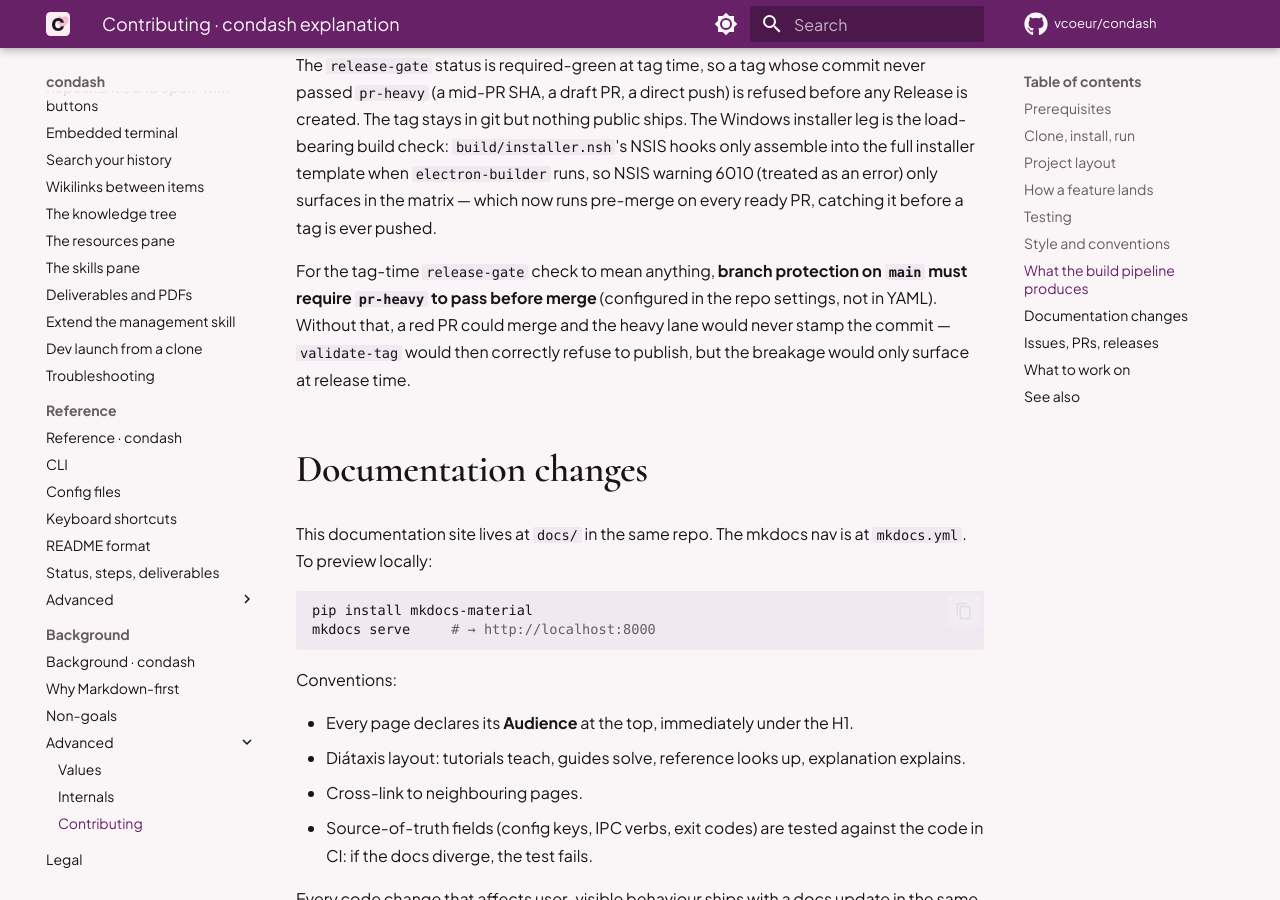
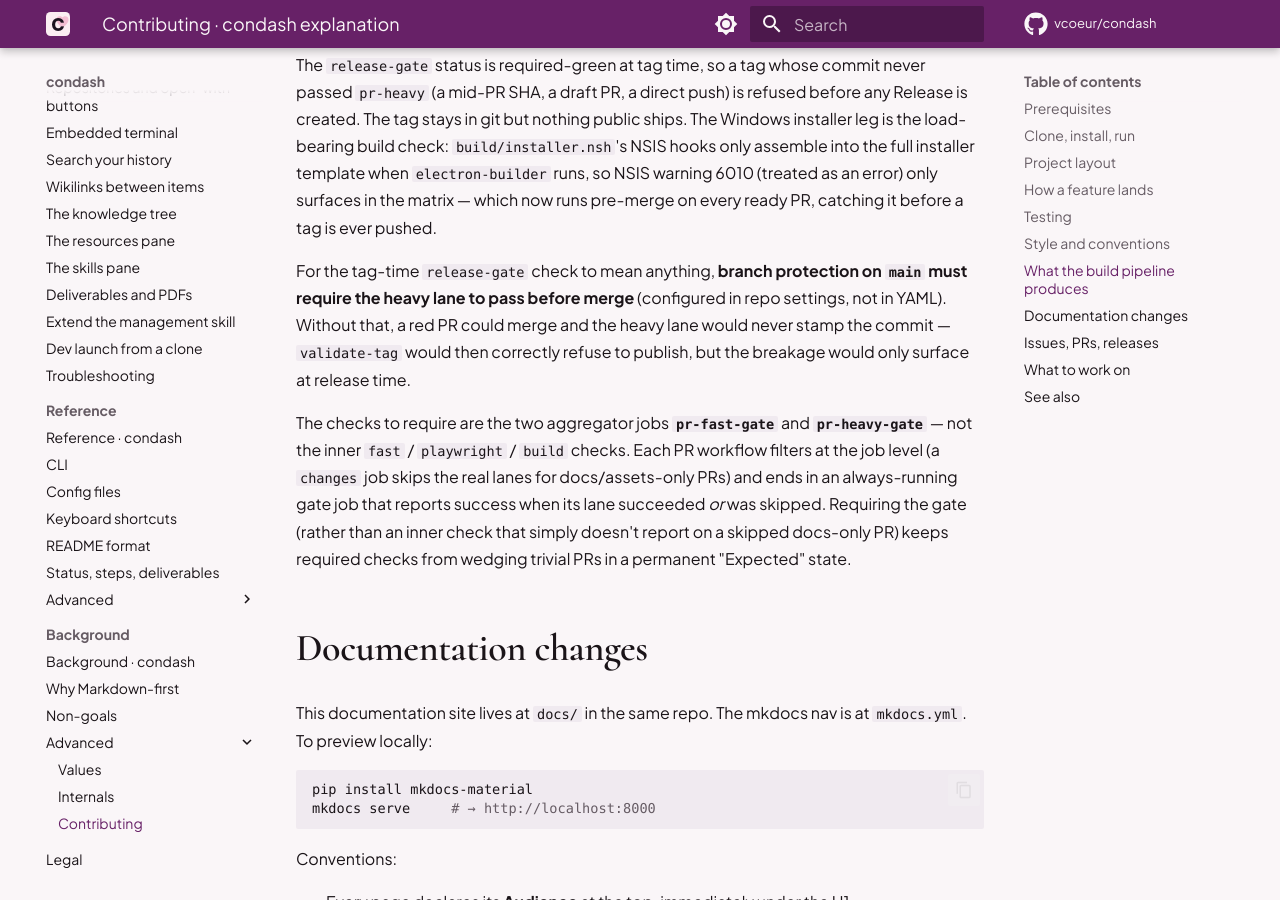
Before and after one commit to vcoeur/condash, an MkDocs documentation site: the page built from docs/explanation/contributing.md, in a window 1280 px wide and 900 px high, scrolled down 4176 px. Built offline with MkDocs 1.6.1 and Material for MkDocs 9.7.7, drawn with Linux system fonts in a browser that asks for light colours; comment, search, counter and statistics services are not loaded.

Commit message:
Add pr-fast-gate/pr-heavy-gate aggregators so required checks settle on docs-only PRs
Move path filtering from workflow-level paths-ignore to a job-level changes detector, and add an always-running gate job per PR workflow. A required check whose workflow never triggers (filtered out) stays stuck Expected and blocks the PR; the gate always reports and passes when its lane succeeded or was skipped. Branch protection should require pr-fast-gate + pr-heavy-gate (not the inner fast/playwright/build checks).

```diff
--- a/docs/explanation/contributing.md
+++ b/docs/explanation/contributing.md
@@ -115,7 +115,9 @@ CI is split into a fast lane, a heavy lane, and a release pipeline. The two test
 
 The `release-gate` status is required-green at tag time, so a tag whose commit never passed `pr-heavy` (a mid-PR SHA, a draft PR, a direct push) is refused before any Release is created. The tag stays in git but nothing public ships. The Windows installer leg is the load-bearing build check: `build/installer.nsh`'s NSIS hooks only assemble into the full installer template when `electron-builder` runs, so NSIS warning 6010 (treated as an error) only surfaces in the matrix — which now runs pre-merge on every ready PR, catching it before a tag is ever pushed.
 
-For the tag-time `release-gate` check to mean anything, **branch protection on `main` must require `pr-heavy` to pass before merge** (configured in the repo settings, not in YAML). Without that, a red PR could merge and the heavy lane would never stamp the commit — `validate-tag` would then correctly refuse to publish, but the breakage would only surface at release time.
+For the tag-time `release-gate` check to mean anything, **branch protection on `main` must require the heavy lane to pass before merge** (configured in repo settings, not in YAML). Without that, a red PR could merge and the heavy lane would never stamp the commit — `validate-tag` would then correctly refuse to publish, but the breakage would only surface at release time.
+
+The checks to require are the two aggregator jobs **`pr-fast-gate`** and **`pr-heavy-gate`** — not the inner `fast` / `playwright` / `build` checks. Each PR workflow filters at the job level (a `changes` job skips the real lanes for docs/assets-only PRs) and ends in an always-running gate job that reports success when its lane succeeded *or* was skipped. Requiring the gate (rather than an inner check that simply doesn't report on a skipped docs-only PR) keeps required checks from wedging trivial PRs in a permanent "Expected" state.
 
 ## Documentation changes
 
```
Also changed, not shown: 2 other files.
